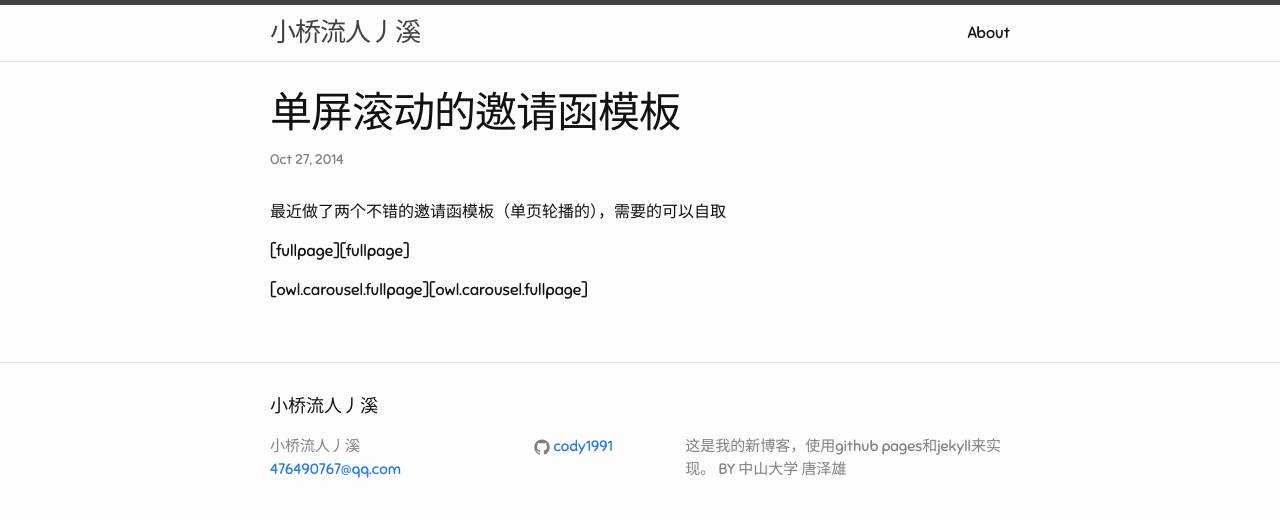
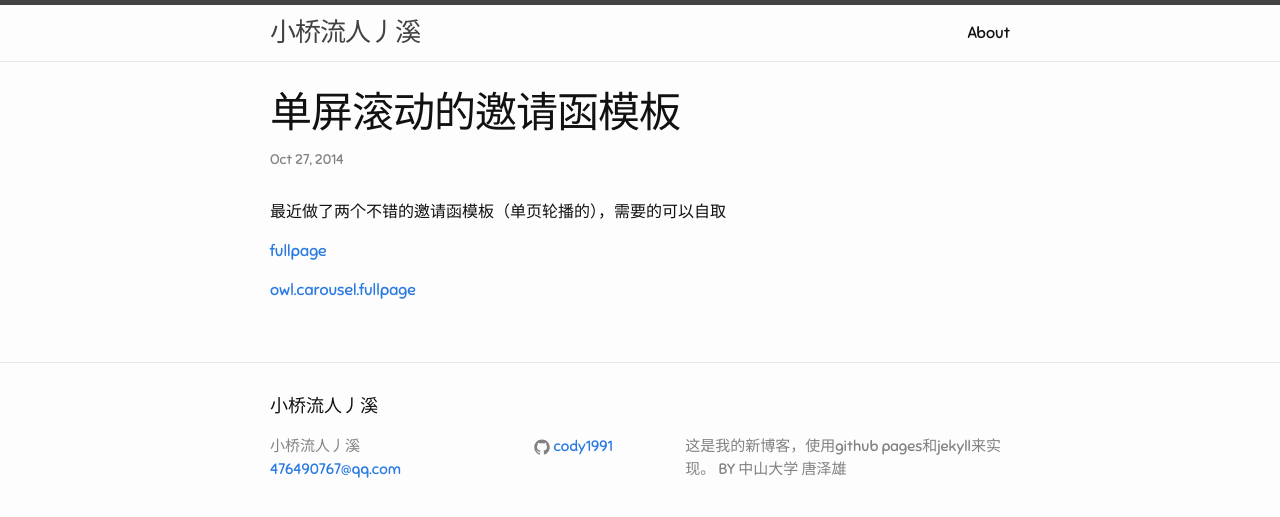
Before and after one commit to luojiyin1987/sysutangzxBlog, a Jekyll site: the page built from _posts/2014-10-27-fullpage-project.markdown, in a window 1280 px wide. Shown: the top 517 px of the page. Built offline with Jekyll 4.4.1, drawn with Linux system fonts in a browser that asks for light colours; part of the change alters nothing that is shown.

Commit message:
修改博客地址

```diff
--- a/_posts/2014-10-27-fullpage-project.markdown
+++ b/_posts/2014-10-27-fullpage-project.markdown
@@ -12,5 +12,5 @@ categories: private
 [owl.carousel.fullpage][owl.carousel.fullpage]
 
 
-[basieStructureForSomeFrontPage]:    http://cody1991.github.io/fullpage/index.html
-[privateSite]: http://cody1991.github.io/owl.carousel.fullpage/index.html
+[fullpage]:    http://cody1991.github.io/fullpage/index.html
+[owl.carousel.fullpage]: http://cody1991.github.io/owl.carousel.fullpage/index.html
```
